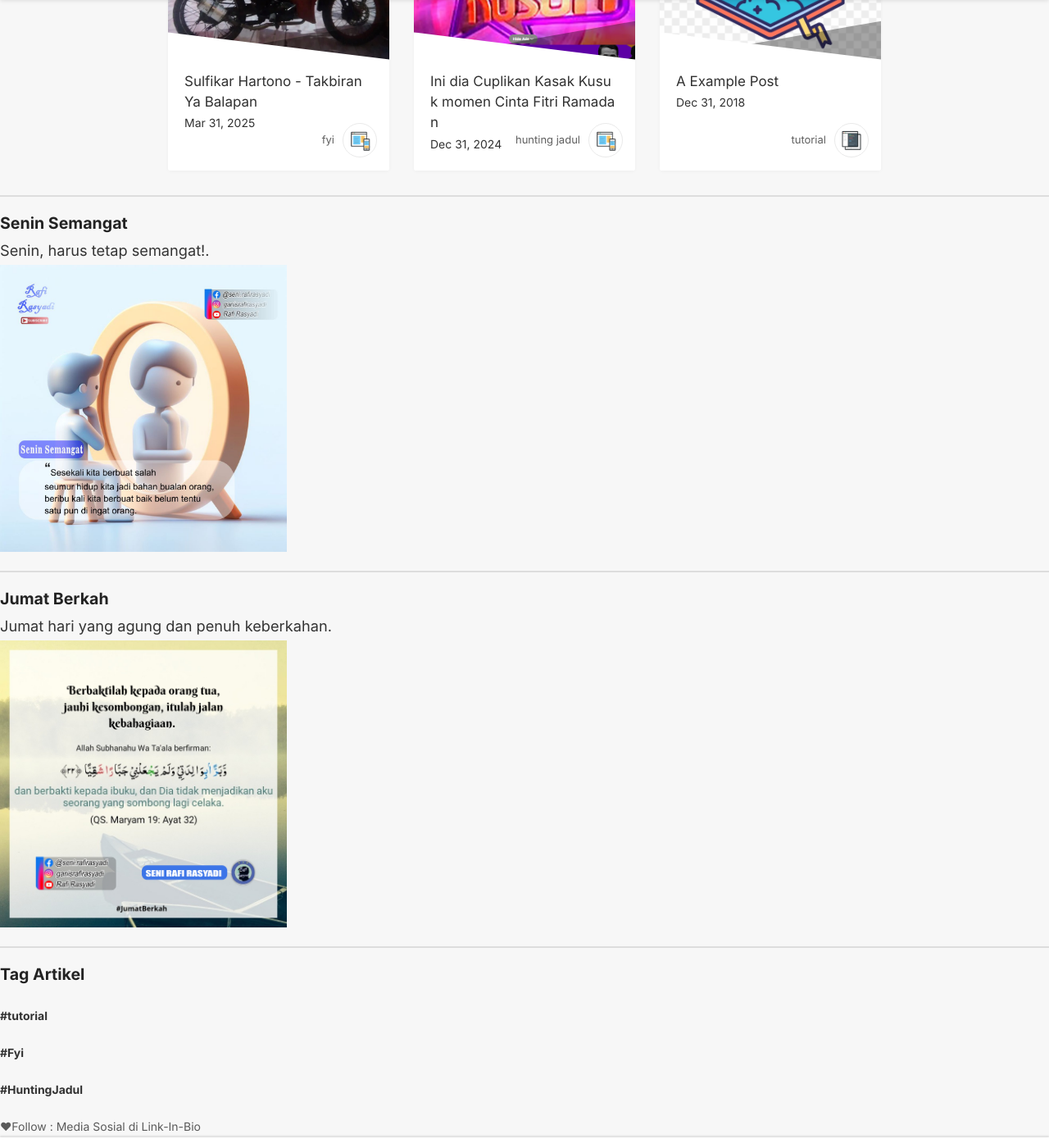
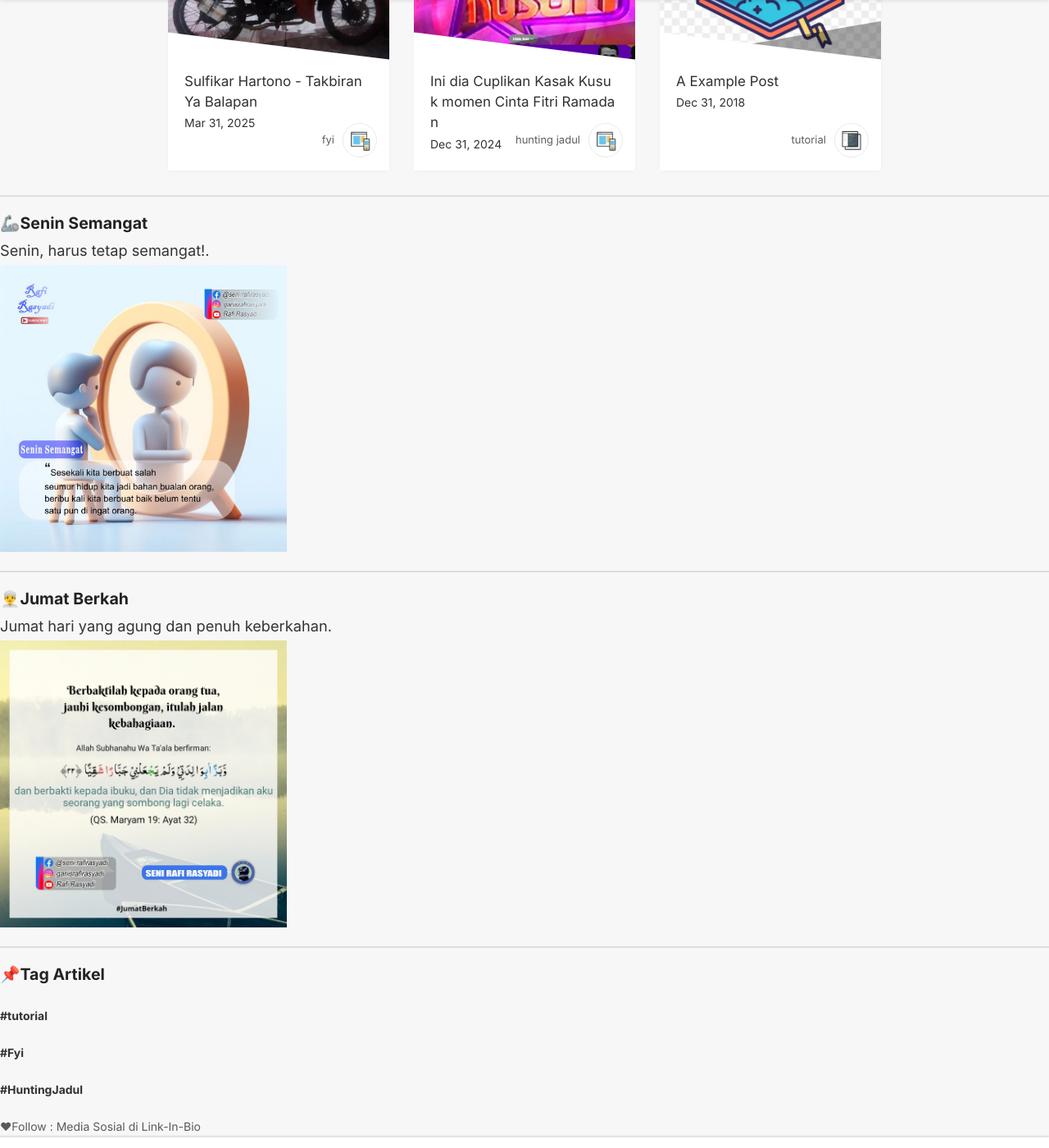
Before and after one commit to rafi-sudo/rafiart, a Jekyll site: the page built from index.html, in a window 1280 px wide and 1400 px high, scrolled down 307 px. Shown: the whole window at 82% size. Built offline with Jekyll 4.4.1, drawn with Linux system fonts in a browser that asks for light colours; nearby versions of some CDN libraries; some web fonts are replaced; the list of posts is cut into pages by our own code; comment, search, counter and statistics services are not loaded.

Commit message:
Update subheader.html

```diff
--- a/_includes/subheader.html
+++ b/_includes/subheader.html
@@ -1,15 +1,15 @@
 <hr/>
 <body class="bg-gray-100 text-center p-10">
-    <h1 class="text-4xl font-bold text-blue-600"><b>Senin Semangat</b></h1>
+    <h1 class="text-4xl font-bold text-blue-600"><b>🦾Senin Semangat</b></h1>
     <h2 id="SeninSemangat">Senin, harus tetap semangat!.</h2>
 	<img src="{{ '/style/image/seninsemangat/alt1.jpg' | prepend: site.baseurl }}" alt="senisemangat" width="350">
 	<hr/>
 	    <body class="bg-gray-100 text-center p-10">
-    <h1 class="text-4xl font-bold text-blue-600"><b>Jumat Berkah</b></h1>
+    <h1 class="text-4xl font-bold text-blue-600"><b>👳‍♂️Jumat Berkah</b></h1>
     <h2 id="JumatBerkah">Jumat hari yang agung dan penuh keberkahan.</h2>
 	<img src="{{ '/style/image/jumatberkah/alt2.jpg' | prepend: site.baseurl }}" alt="jumatberkah" width="350">
 	<hr/>
-    <h1 class="text-4xl font-bold text-blue-600"><b>Tag Artikel</b></h1>
+    <h1 class="text-4xl font-bold text-blue-600"><b>📌Tag Artikel</b></h1>
 	<p><b>#tutorial</b></p>
 	<p><b>#Fyi</b></p>
 	<p><b>#HuntingJadul</b></p>
```
